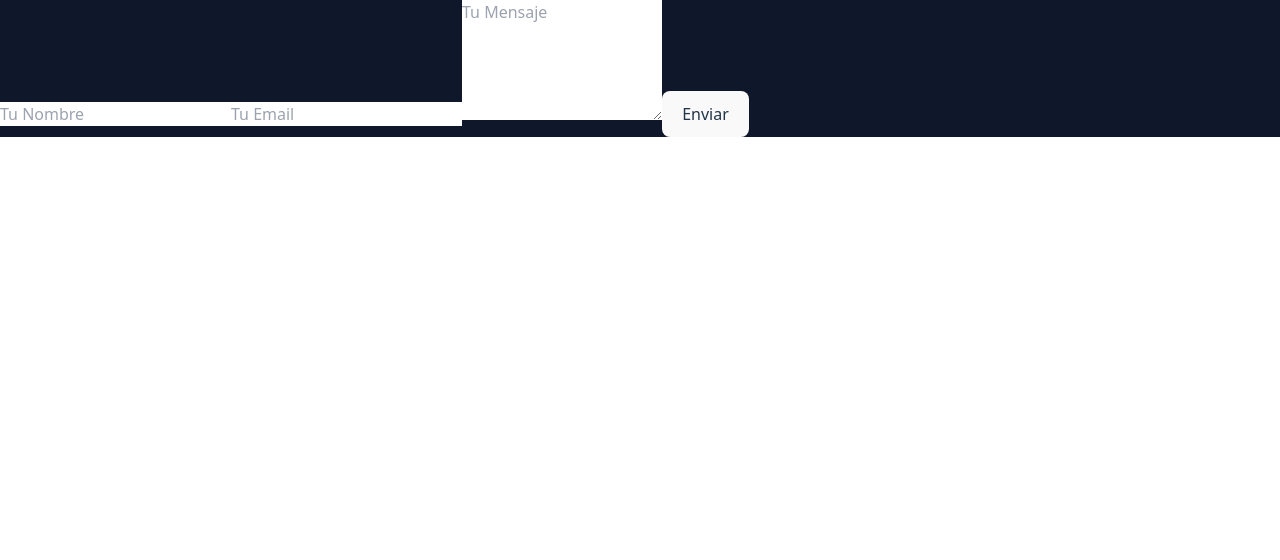
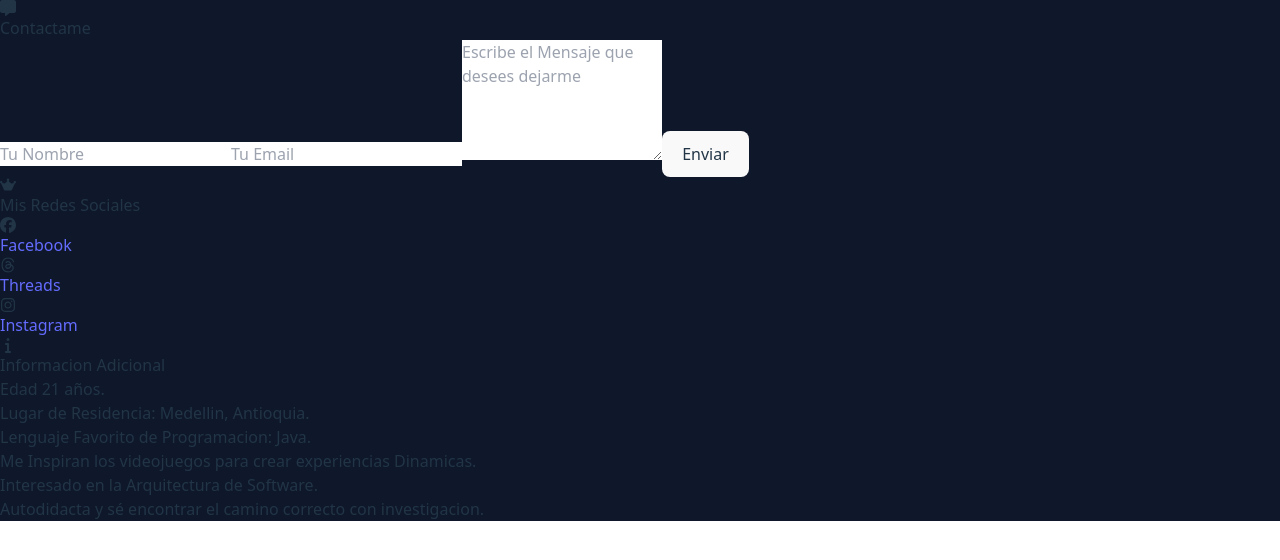
Before and after one commit to amianGO/mi_portafolio, a React (Vite) app: page /mi_portafolio/contacto in a window 1280 px wide. Shown: the top 560 px of the page. Built offline with nearby package versions, Linux system fonts and the light colour scheme.

Commit message:
Mejora en componenete Conctact Form y Scroll Nav

```diff
--- a/src/components/ContactForm.jsx
+++ b/src/components/ContactForm.jsx
@@ -1,5 +1,7 @@
 import emailjs from '@emailjs/browser';
 import { useRef } from 'react';
+import { FaWebAwesome, FaMessage, FaFacebook, FaInstagram, FaThreads, FaInfo} from 'react-icons/fa6';
+import { motion } from 'framer-motion';
 
 export default function ContactForm() {
     const form = useRef();
@@ -28,15 +30,77 @@ export default function ContactForm() {
     };
 
     return (
-        <section id='contacto' className="min-h-screen min-w-screen flex flex-col items-center justify-center bg-gray-900 text-white px-4 text-center">
-            <form ref={form} onSubmit={sendEmail} className='flex flex-col gap-4 w-full max-w-md mx-auto p-4 bg-white rounded'>
-                <input type="text" name="user_name" placeholder='Tu Nombre' required className='border p-2 rounded'/>
-                <input type="email" name="user_email" placeholder='Tu Email' required className='border p-2 rounded' />
-                <textarea name="message" placeholder='Tu Mensaje' required className='border p-2 rounded resize-none' rows={5}/>
-                <button type='submit' className='bg-blue-600 text-white py-2 rounded hover:bg-blue-700 transition'
+        <section id='Contacto' className='min-h-screen py-20 bg-gray-900 text-white px-4'>
 
-                >Enviar</button>
-            </form>
+                <div className='max-w-6xl mx-auto border-t'>
+
+                    <div className='grid grid-cols-1 md:grid-cols-2 gap-8'>
+
+                        <div className='bg-gray-900 rounded-xl p-6'>
+
+                            <motion.div
+                                className='flex flex-row gap-2 justify-center mt-3 mb-4'
+                                initial={{opacity: 0, y: 50}}
+                                whileInView={{opacity: 1, y: 0}}
+                                >
+                                <FaMessage className='text-3xl text-blue-800'/>
+                                <h3 className='text-xl font-bold'>Contactame</h3>
+                            </motion.div>
+
+                            <form ref={form} onSubmit={sendEmail} className='flex flex-col gap-4 w-full max-w-md mx-auto p-4 rounded'>
+                                <input type="text" name="user_name" placeholder='Tu Nombre' required className='border-b bg-transparent transition-transform duration-200 ease-in-out hover:scale-105 focus:outline-none'/>
+                                <input type="email" name="user_email" placeholder='Tu Email' required className='border-b bg-transparent transition-transform duration-200 ease-in-out hover:scale-105 focus:outline-none' />
+                                <textarea name="message" placeholder='Escribe el Mensaje que desees dejarme' required className='border-none resize-none bg-transparent transition-transform ease-in-out hover:scale-105 focus:outline-none' rows={5}/>
+                                <button type='submit' className='bg-blue-900 text-white py-2 rounded hover:bg-blue-800 transition'
+
+                                >Enviar</button>
+                            </form>
+                        </div>
+
+                        <div className='bg-gray-900 rounded-xl p-6 '>
+
+                            <motion.div
+                                className='flex flex-row gap-2 justify-center mt-3 mb-6'
+                                initial = {{opacity: 0, y: 50}}
+                                whileInView={{opacity: 1, y: 0}}
+                                >
+                                <FaWebAwesome className='text-3xl text-yellow-400'/>
+                                <h3 className='text-xl font-bold'>Mis Redes Sociales</h3>
+                            </motion.div>
+
+                            <ul className='list-disc pl-5 flex flex-row gap-4 justify-center'>
+                                <li className='flex flex-row gap-2'>
+                                    <FaFacebook className='text-2xl text-blue-600'/>
+                                    <a href="https://www.facebook.com/damian.gaviriaoyola" className='text-xl text-blue-600 mb-7 hover:text-blue-800 transition-transform ease-in-out hover:scale-105'>Facebook</a>
+                                </li>
+
+                                <li className='flex flex-row gap-2 mb-7'>
+                                    <FaThreads className='text-2xl text-gray-950' />
+                                    <a href="https://www.threads.com/@sr.damx" className='text-xl text-gray-950 hover:text-white transition-transform ease-in-out hover:scale-105'>Threads</a>
+                                </li>
+
+                                <li className='flex flex-row gap-2'>
+                                    <FaInstagram className='text-2xl text-pink-400'/>
+                                    <a href="https://www.instagram.com/sr.damx/" className='text-xl text-pink-400 mb-7 hover:text-pink-700 transition-transform ease-in-out hover:scale-105'>Instagram</a>
+                                </li>
+                            </ul>
+                            <div>
+                                <div className='flex flex-row gap-2 justify-normal mt-3'>
+                                    <FaInfo className='text-2xl text-white' />
+                                    <h4 className='text-lg font-semibold'>Informacion Adicional</h4>
+                                </div>
+                                <ul className='list-disc mt-3 justify-normal text-sm pl-5 grid grid-flow-row gap-2'>
+                                    <li><p>Edad 21 años.</p></li>
+                                    <li><p>Lugar de Residencia: Medellin, Antioquia.</p></li>
+                                    <li><p>Lenguaje Favorito de Programacion: Java.</p></li>
+                                    <li><p>Me Inspiran los videojuegos para crear experiencias Dinamicas.</p></li>
+                                    <li><p>Interesado en la Arquitectura de Software.</p></li>
+                                    <li><p>Autodidacta y sé encontrar el camino correcto con investigacion.</p></li>
+                                </ul>
+                            </div>
+                        </div>
+                    </div>
+                </div>
         </section>
     )
 
--- a/src/components/ScrollNav.jsx
+++ b/src/components/ScrollNav.jsx
@@ -1,11 +1,11 @@
-
 import { useEffect, useState } from "react";
 
 const sections = [
     {id: 'inicio', label: 'inicio'},
     {id: 'sobre-mi', label: 'Sobre mi'},
     {id: 'Experiencia', label: 'Experiencia'},
-    {id: 'Estudios', label: 'Mis Estudios'}
+    {id: 'Estudios', label: 'Mis Estudios'},
+    {id: 'Contacto', label: 'Redes y Contacto'}
 ];
 
 const ScrollNav = () => {
--- a/src/pages/Hero.jsx
+++ b/src/pages/Hero.jsx
@@ -5,6 +5,7 @@ import Experience from '../components/Experience';
 import Persona from '../assets/Persona.png'
 import Estudios from '../components/Estudios';
 import ScrollNav from '../components/ScrollNav';
+import ContactForm from '../components/ContactForm';
 import { DiDart,DiJava,DiMysql,DiMongodb,DiReact,DiJavascript, DiDatabase, } from 'react-icons/di';
 import { Typewriter } from 'react-simple-typewriter';
 
@@ -24,6 +25,22 @@ const Hero = () => {
             whileInView={{opacity: 1, scale: 1}}
             transition={{ duration: 0.4, delay: 0.4}}
             />
+            <motion.span
+                className='py-3 text-sm font-semibold'
+                initial = {{opacity: 0, y: 30}}
+                whileInView={{opacity: 1, y: 0}}
+                transition = {{duration: 0.8, delay: 0.3}}
+            >
+                <Typewriter
+                    words={['!Aviso, Si estas en Movil, la experiencia se disfruta mejor, con el movil de lado¡']}
+                    loop={0} // 0 = Infinito
+                    cursor
+                    cursorStyle = "_"
+                    typeSpeed={100}
+                    deleteSpeed={90}
+                    delaySpeed={1500}
+                />
+            </motion.span>
 
 
             <motion.h1 className="text-4xl md:text-6xl font-bold mb-4"
@@ -83,24 +100,13 @@ const Hero = () => {
                 <DiJavascript title='JavaScript' className='hover:text-yellow-500'/>
 
             </motion.div>
-            <motion
 
-                initial = {{ opacity: 0, y: 20}}
-                animate = {{ opacity: 1, y: 0}}
-                transition={{ duration: 0.5, delay: 0.9}}
-            >
-                <Link
-                    to="/contacto"
-                    className='mt-6 inline-block bg-blue-600 hover:bg-blue-700 text-white py-2 px-6 rounded-lg transition-colors'
-                 > Contactame
-                </Link>
-            </motion>
         </section>
 
         <SobreMi />
         <Experience />
         <Estudios />
-
+        <ContactForm />
         </>
 
     )
```
